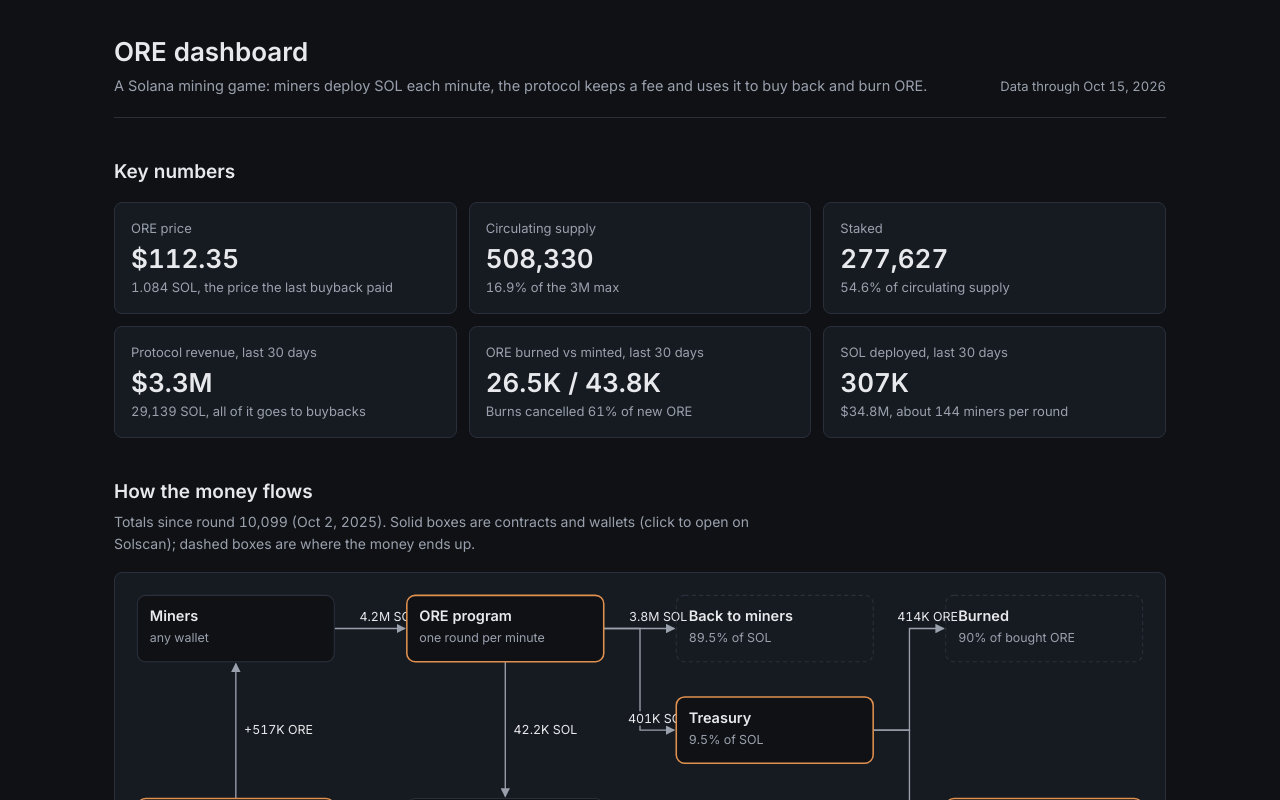
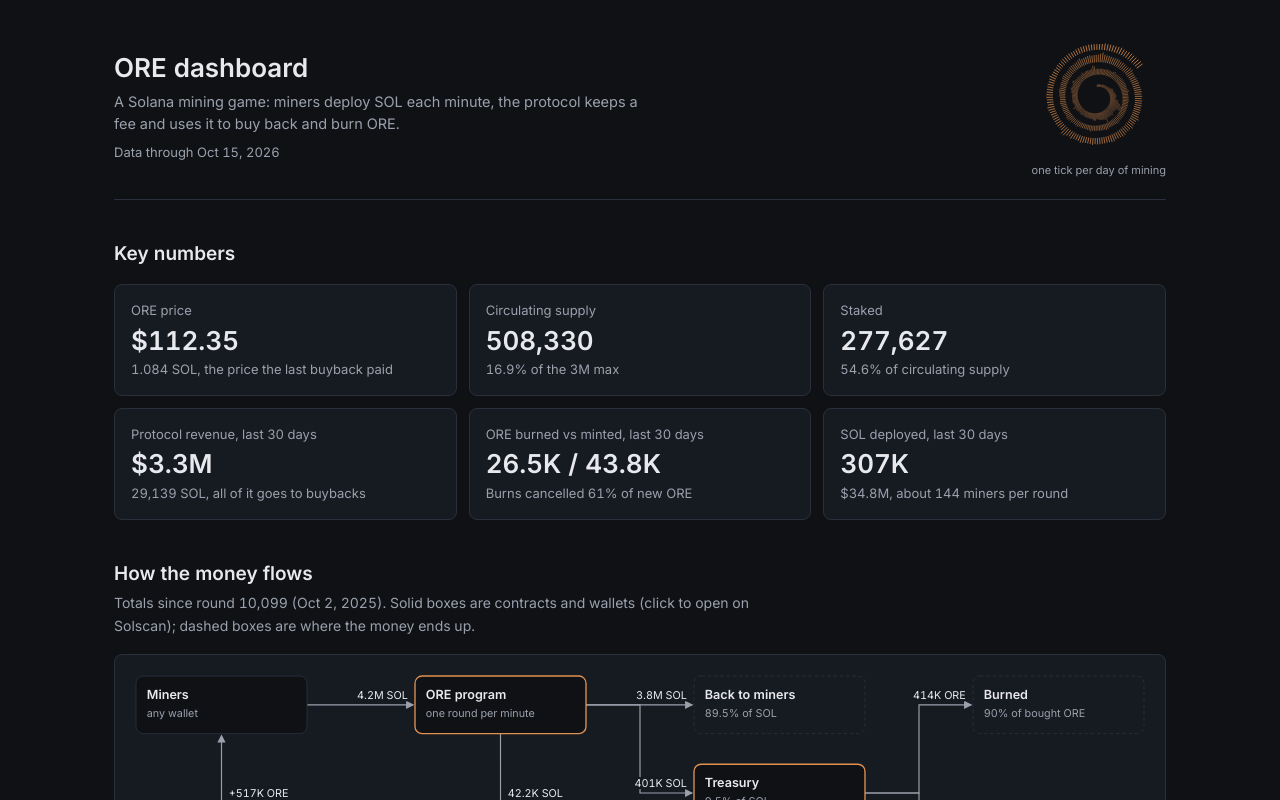
Before and after one commit to paultimfv/ore-research, a Next.js app: page / in a window 1280 px wide. Shown: the top 800 px of the page. Built offline with nearby package versions, Linux system fonts and the light colour scheme.

Commit message:
Light protocol branding (spiral mark, grading label); readable flow-map labels
Co-Authored-By: Claude Opus 5.5 (1M context) <noreply@anthropic.com>
Claude-Session: https://claude.ai/code/session_01Ure3cPF21Ds16bHiJySUpK

```diff
--- a/src/app/page.tsx
+++ b/src/app/page.tsx
@@ -1,5 +1,6 @@
 import data from "@/data/ore.json";
 import { TimeChart } from "@/components/charts";
+import Spiral from "@/components/spiral";
 import { AddressTable, FlowMap, Kpi, Panel, Section, Steps } from "@/components/ui";
 import { n0, pct, usd, compact, dayLabel } from "@/lib/fmt";
 
@@ -25,12 +26,16 @@ const ADDRESSES = [
 export default function Page() {
   return (
     <main className="mx-auto max-w-[1100px] px-4 py-8 sm:px-6">
-      <header className="flex flex-wrap items-end justify-between gap-2 border-b border-line pb-5">
+      <header className="flex items-center justify-between gap-4 border-b border-line pb-5">
         <div>
           <h1 className="text-[26px] font-semibold text-text">ORE dashboard</h1>
-          <p className="mt-1 text-[14.5px] text-muted">A Solana mining game: miners deploy SOL each minute, the protocol keeps a fee and uses it to buy back and burn ORE.</p>
+          <p className="mt-1 max-w-[60ch] text-[14.5px] text-muted">A Solana mining game: miners deploy SOL each minute, the protocol keeps a fee and uses it to buy back and burn ORE.</p>
+          <p className="mt-2 text-[13px] text-muted">Data through {dayLabel(data.lastRound.date)}</p>
         </div>
-        <p className="text-[13px] text-muted">Data through {dayLabel(data.lastRound.date)}</p>
+        <figure className="hidden shrink-0 text-center sm:block" title="Each tick is one day of mining since Oct 2025, oldest at the centre. Longer tick = more SOL deployed.">
+          <Spiral days={daily.map((d) => ({ d: d.d, deployed: d.deployed }))} size={130} />
+          <figcaption className="text-[11px] text-muted">one tick per day of mining</figcaption>
+        </figure>
       </header>
 
       <Section title="Key numbers">
--- /dev/null
+++ b/src/components/spiral.tsx
@@ -0,0 +1,26 @@
+// Small brand mark: every day of mining as one tick on a spiral, oldest at the centre.
+// Tick length is that day's SOL deployed.
+
+type Day = { d: string; deployed: number };
+
+export default function Spiral({ days, size = 150 }: { days: Day[]; size?: number }) {
+  const c = size / 2;
+  const turns = Math.max(days.length / 120, 2.6);
+  const r0 = size * 0.08, r1 = size * 0.38;
+  const max = Math.max(...days.map((d) => d.deployed), 1);
+  return (
+    <svg viewBox={`0 0 ${size} ${size}`} width={size} height={size} role="img"
+      aria-label={`SOL deployed per day, ${days.length} days, drawn as a spiral from the centre outward`}>
+      {days.map((day, i) => {
+        const t = i / Math.max(days.length - 1, 1);
+        const ang = t * turns * Math.PI * 2 - Math.PI / 2;
+        const r = r0 + (r1 - r0) * t;
+        const len = 1 + Math.sqrt(day.deployed / max) * size * 0.09;
+        return (
+          <line key={i} x1={c + Math.cos(ang) * r} y1={c + Math.sin(ang) * r} x2={c + Math.cos(ang) * (r + len)} y2={c + Math.sin(ang) * (r + len)}
+            stroke="var(--accent)" strokeOpacity={0.3 + 0.7 * t} strokeWidth={0.8} strokeLinecap="round" />
+        );
+      })}
+    </svg>
+  );
+}
--- a/src/components/ui.tsx
+++ b/src/components/ui.tsx
@@ -58,7 +58,7 @@ export type FNode = { id: string; col: number; row: number; title: string; sub?:
 export type FEdge = { from: string; to: string; label: string };
 
 export function FlowMap({ nodes, edges, cols, rows, ariaLabel }: { nodes: FNode[]; edges: FEdge[]; cols: number; rows: number; ariaLabel: string }) {
-  const W = 190, H = 64, GX = 70, GY = 34, PAD = 10;
+  const W = 190, H = 64, GX = 120, GY = 34, PAD = 10;
   const width = cols * W + (cols - 1) * GX + PAD * 2;
   const height = rows * H + (rows - 1) * GY + PAD * 2;
   const pos = Object.fromEntries(nodes.map((n) => [n.id, { x: PAD + n.col * (W + GX), y: PAD + n.row * (H + GY) }]));
@@ -80,13 +80,15 @@ export function FlowMap({ nodes, edges, cols, rows, ariaLabel }: { nodes: FNode[
           else { x1 = a.x; y1 = a.y + H / 2; x2 = b.x + W; y2 = b.y + H / 2; }
           const mx = (x1 + x2) / 2;
           const d = a.x === b.x ? `M${x1},${y1} L${x2},${y2 + (y2 > y1 ? -2 : 2)}` : `M${x1},${y1} L${mx},${y1} L${mx},${y2} L${x2 + (x2 > x1 ? -2 : 2)},${y2}`;
-          // label sits on the final segment, next to the box it points at
-          const lx = a.x === b.x ? x1 + 8 : (mx + x2) / 2;
-          const ly = a.x === b.x ? (y1 + y2) / 2 + 4 : y2 - 7;
+          // label on the final segment, next to the box it points at; when several arrows meet at one
+          // box, label each on its first segment instead so they don't stack up
+          const merging = edges.filter((o) => o.to === e.to).length > 1;
+          const lx = a.x === b.x ? x1 + 8 : merging ? x1 + 6 : x2 - 8;
+          const ly = a.x === b.x ? (y1 + y2) / 2 + 4 : merging ? y1 - 7 : y2 - 7;
           return (
             <g key={i}>
               <path d={d} fill="none" stroke="var(--muted)" strokeWidth={1.3} markerEnd="url(#arrow)" />
-              <text x={lx} y={ly} fontSize={12} fill="var(--text)" textAnchor={a.x === b.x ? "start" : "middle"}
+              <text x={lx} y={ly} fontSize={12} fill="var(--text)" textAnchor={a.x === b.x || merging ? "start" : "end"}
                 style={{ paintOrder: "stroke", stroke: "var(--panel)", strokeWidth: 5, strokeLinejoin: "round" }}>{e.label}</text>
             </g>
           );
```
